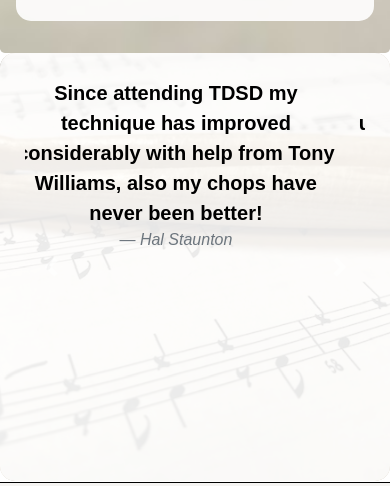
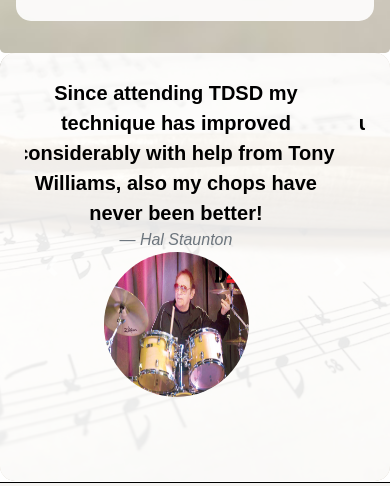
Before and after one commit to Code-Institute-Submissions/The-Dublin-School-of-Drums--MS1, a plain HTML site: page index.html in a window 390 px wide. Shown: the part 2347-2833 px from the top of the page. Drawn offline with nearby package versions, Linux system fonts and the light colour scheme; a web font is replaced by a local one.

Commit message:
Final modification to Carousel

```diff
--- a/assets/css/css.css
+++ b/assets/css/css.css
@@ -112,8 +112,8 @@
 }
 
 .students {
-    width: 205x;
-    height: 205px;
+    width: 300px;
+    height: 250px;
     border-radius: 50%;
 }
 
@@ -143,7 +143,9 @@
 
 @media only screen and (max-width: 990px) {
 .students {
-    display: none;
+    height: 145px;
+    Width: 145px;
+    border-radius: 50%;
 }
 }
 
```
